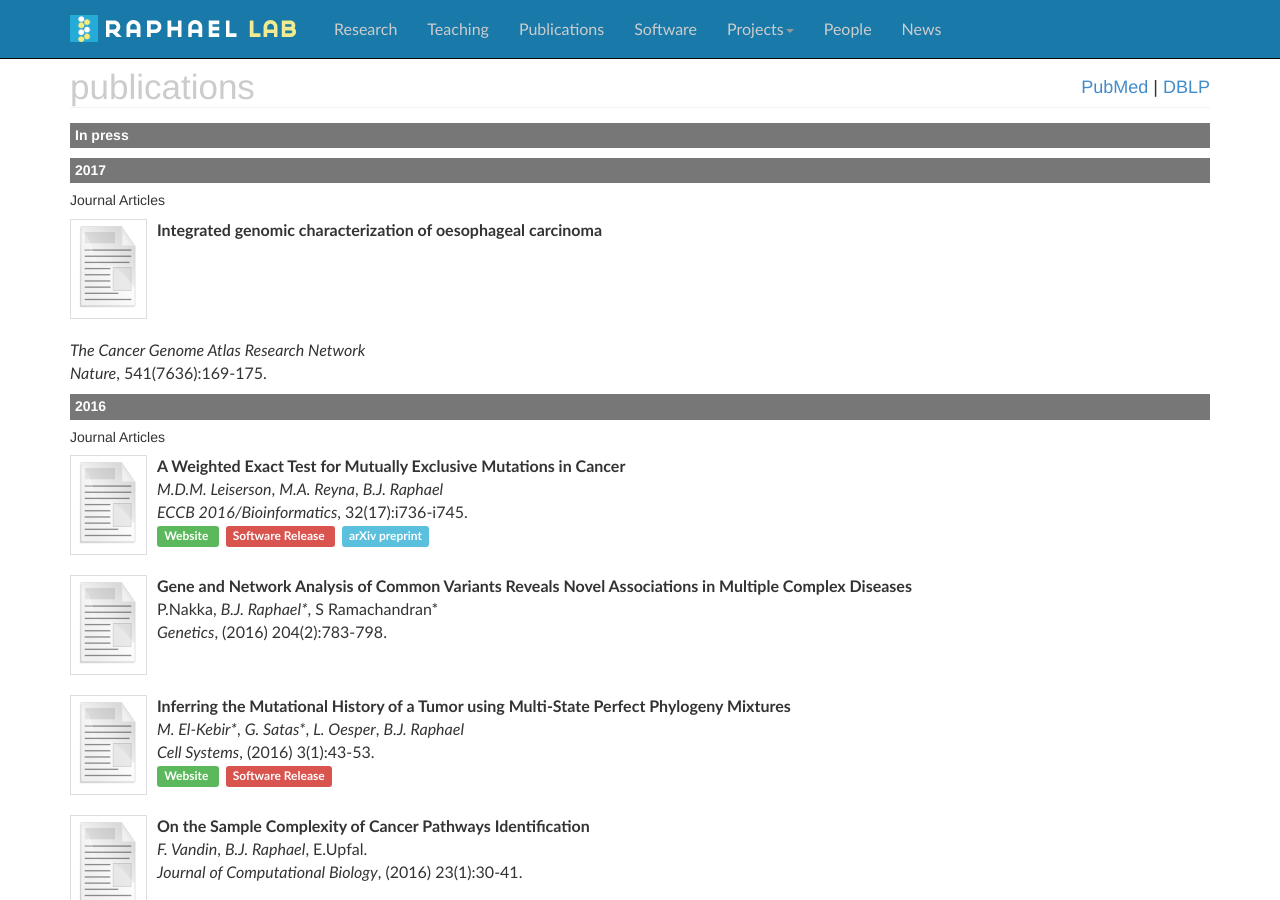
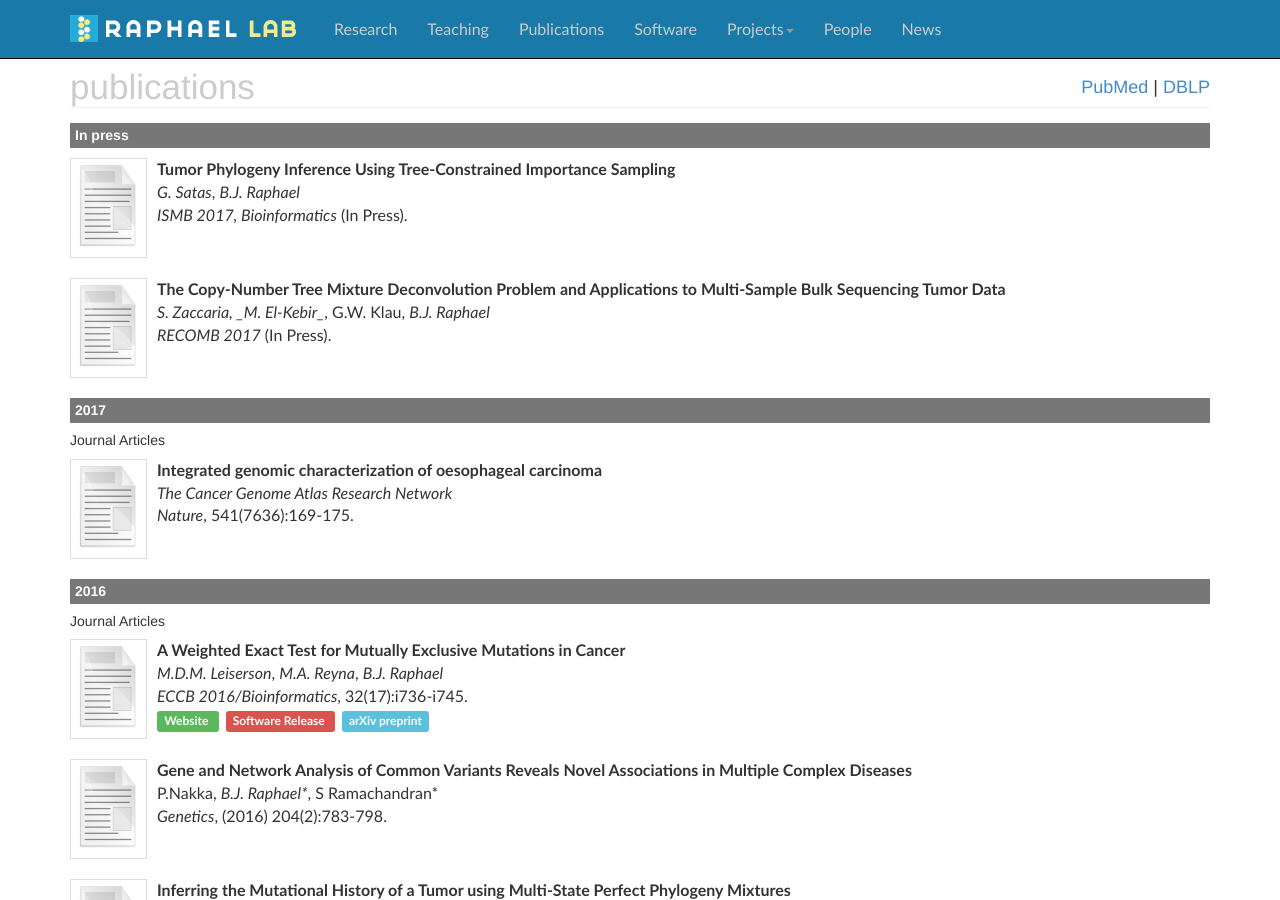
Before and after one commit to raphael-group/raphael-group.github.io, a Jekyll site: the page built from publications/index.md, in a window 1280 px wide and 900 px high. Built offline with Jekyll 4.4.1, drawn with Linux system fonts in a browser that asks for light colours; nearby versions of some CDN libraries; comment, search, counter and statistics services are not loaded.

Commit message:
Update index.md

```diff
--- a/publications/index.md
+++ b/publications/index.md
@@ -9,16 +9,30 @@ container_css_class: container publications
 # publications
 
 ### In press ###
+* [![ISMB2017](../assets/img/papers/missing.svg)]()
+	**Tumor Phylogeny Inference Using Tree-Constrained Importance Sampling**
+
+	_G. Satas_, _B.J. Raphael_
+
+	*ISMB 2017, Bioinformatics* (In Press).
+
+* [![RECOMB2017](../assets/img/papers/missing.svg)]()
+	**The Copy-Number Tree Mixture Deconvolution Problem and Applications to Multi-Sample Bulk Sequencing Tumor Data**
+
+	_S. Zaccaria_*, _M. El-Kebir_*, G.W. Klau, _B.J. Raphael_
+
+	*RECOMB 2017* (In Press).
 
 ### 2017 ###
 
 ##### Journal Articles
+
 * [![TCGAESCA](../assets/img/papers/missing.svg)](http://www.nature.com/nature/journal/v541/n7636/full/nature20805.html)
-**Integrated genomic characterization of oesophageal carcinoma**
+	**Integrated genomic characterization of oesophageal carcinoma**
 
-_The Cancer Genome Atlas Research Network_
+	_The Cancer Genome Atlas Research Network_
 
-*Nature*, 541(7636):169-175.
+	*Nature*, 541(7636):169-175.
 
 ### 2016 ###
 
```
